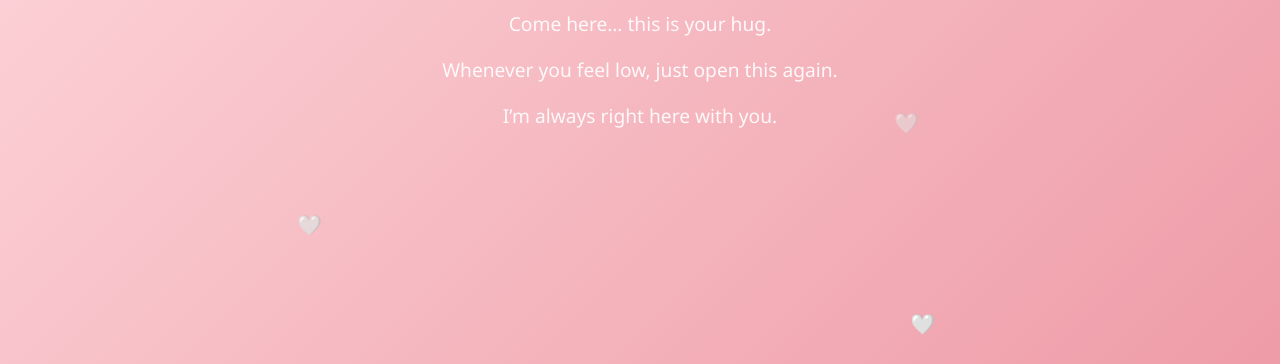
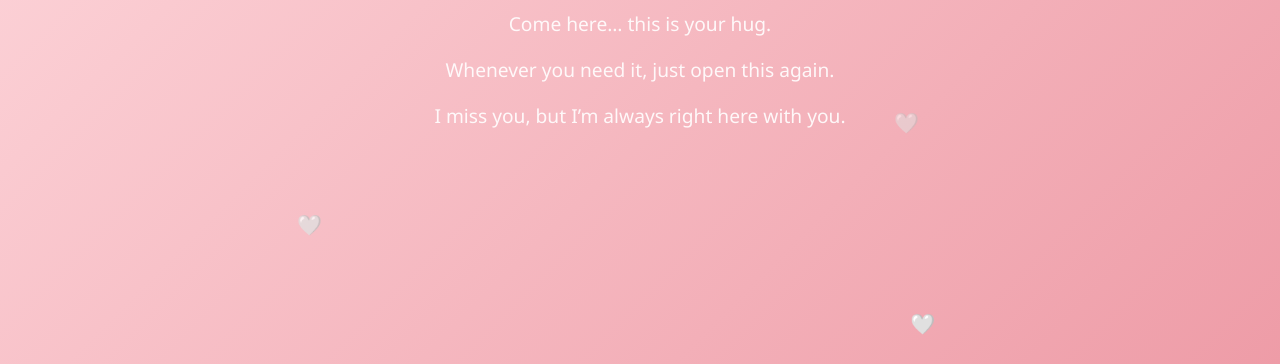
Before and after one commit to praroops16/Ammu, a plain HTML site: page index.html in a window 1280 px wide. Shown: the part 436-800 px from the top of the page. Drawn offline with Linux system fonts and the light colour scheme.

Commit message:
Update index.html

```diff
--- a/index.html
+++ b/index.html
@@ -85,8 +85,8 @@
   <h1>For Ammu 🤍</h1>
   <div class="hug">🤗</div>
   <p>Come here… this is your hug.</p>
-  <p>Whenever you feel low, just open this again.</p>
-  <p>I’m always right here with you.</p>
+  <p>Whenever you need it, just open this again.</p>
+  <p>I miss you, but I’m always right here with you.</p>
 </div>
 
 <script>
```
